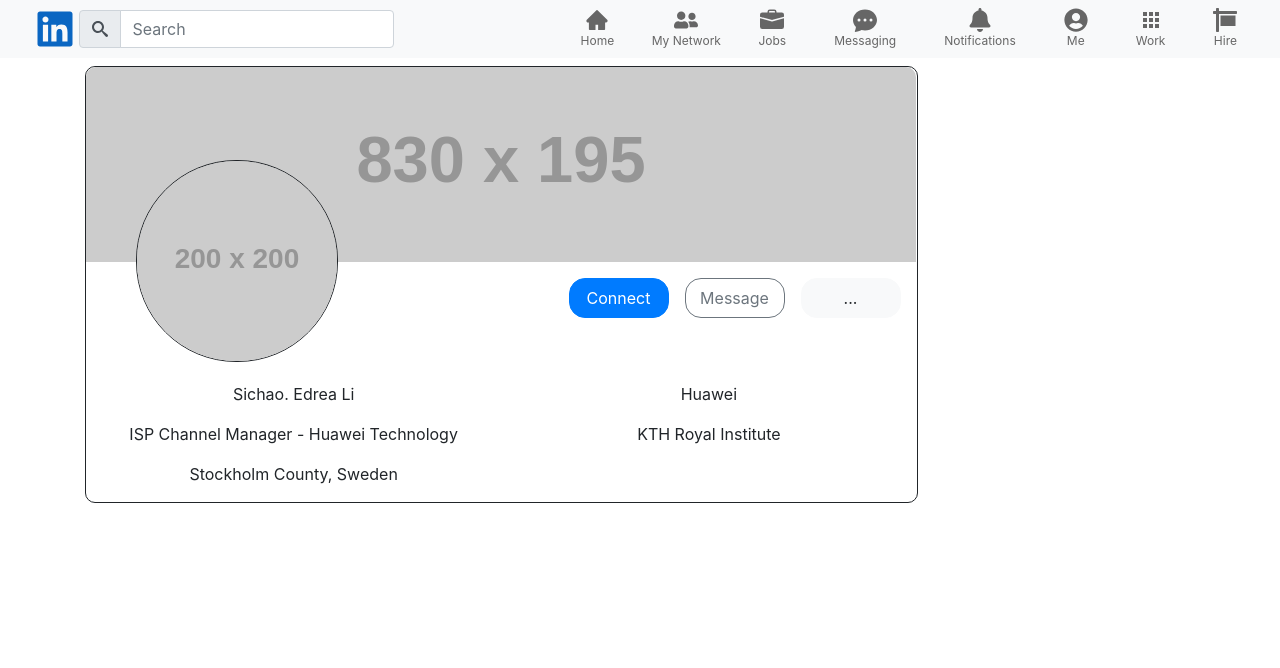
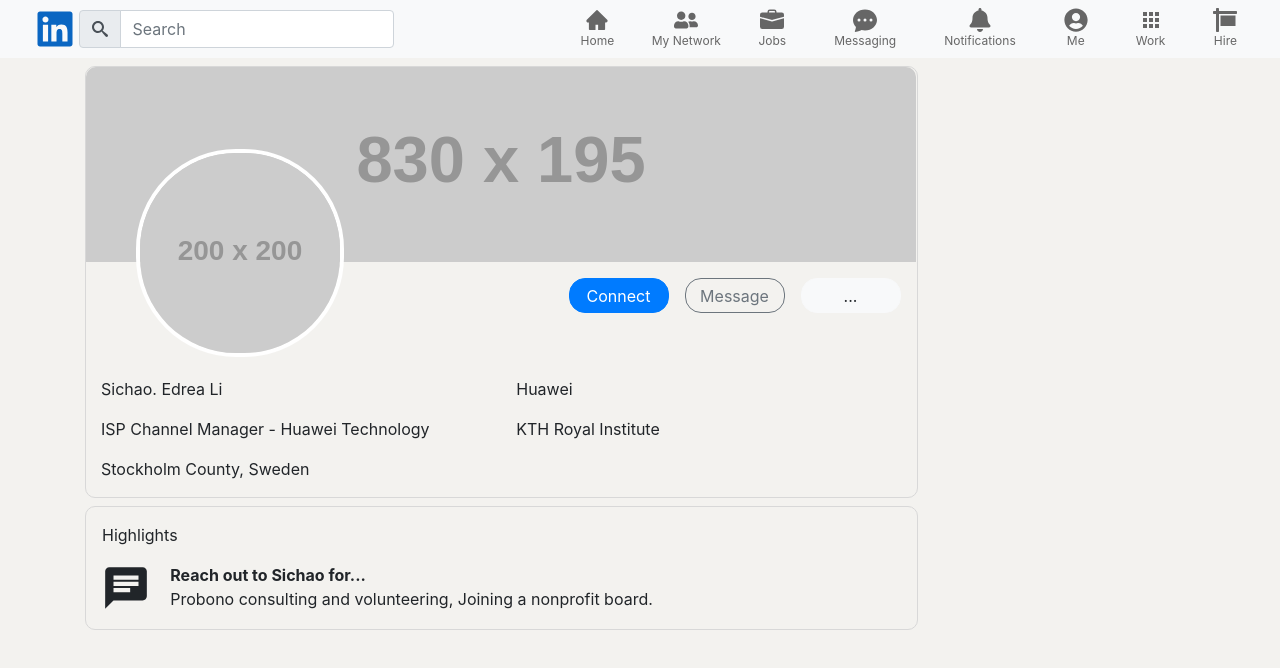
Before and after one commit to carlo-lombardi/linkedin-clone-strive, a React (Create React App) app: page /profile/1 in a window 1280 px wide. Shown: the top 668 px of the page. Built offline with nearby package versions, Linux system fonts and the light colour scheme.

Commit message:
css tweaks

```diff
--- a/src/App.css
+++ b/src/App.css
@@ -1,40 +1,5 @@
-.App {
-  text-align: center;
-}
-
-.App-logo {
-  height: 40vmin;
-  pointer-events: none;
-}
-
-@media (prefers-reduced-motion: no-preference) {
-  .App-logo {
-    animation: App-logo-spin infinite 20s linear;
-  }
-}
-
-.App-header {
-  background-color: #282c34;
-  min-height: 100vh;
-  display: flex;
-  flex-direction: column;
-  align-items: center;
-  justify-content: center;
-  font-size: calc(10px + 2vmin);
-  color: white;
-}
-
-.App-link {
-  color: #61dafb;
-}
-
-@keyframes App-logo-spin {
-  from {
-    transform: rotate(0deg);
-  }
-  to {
-    transform: rotate(360deg);
-  }
+body {
+  background-color: rgb(243, 242, 239)!important;
 }
 
 #brand_logo{
@@ -67,7 +32,7 @@
 }
 
 .header {
-  border: 1px solid;
+  border: 1px solid rgb(216, 216, 216);
   border-radius: 10px
 }
 
@@ -81,15 +46,20 @@
 
 .headerButton {
   width: 100px;
-  height: 40px;
+  height: 35px;
   align-self: flex-start;
   border-radius: 1rem !important;
+  padding: 0!important;
 }
 
 .profile {
   position: absolute;
   left: 50px!important;
   bottom: 140px!important;
-  border: 1px solid;
+  border: 4px solid white;
   border-radius: 100px
 }
+
+.boldText {
+  font-weight: bold!important;
+}
--- a/src/App.js
+++ b/src/App.js
@@ -4,6 +4,7 @@
 import Nav from "./components/Nav";
 import Profile from "./components/Profile";
 import Header from "./components/Header";
+import Highlights from "./components/Highlights";
 
 function App() {
   return (
@@ -11,6 +12,7 @@
       <Router>
         <Nav />
         <Header/>
+        <Highlights/>
         <Route path="/profile" exact component={Profile} />
       </Router>
     </div>
--- /dev/null
+++ b/src/components/Highlights.jsx
@@ -0,0 +1,27 @@
+import React from "react";
+import { Col, Container, Row } from "react-bootstrap";
+import { MdChat } from "react-icons/md"
+class Highlights extends React.Component {
+  render() {
+    return (
+      <Container>
+        <Container className="header col-9 ml-0 my-2">
+          <Row className="pt-3 pl-3">
+            <p>Highlights</p>
+          </Row>
+          <Row>
+              <Col className="text-center col-1 pb-3">
+                <MdChat style={{"height" : "100%", "width" : "50px"}}/>
+              </Col>
+              <Col>
+                <p className="boldText mb-0">Reach out to Sichao for...</p>
+                <p>Probono consulting and volunteering, Joining a nonprofit board.</p>
+              </Col>
+          </Row>
+        </Container>
+      </Container>
+    );
+  }
+}
+
+export default Highlights;
```
